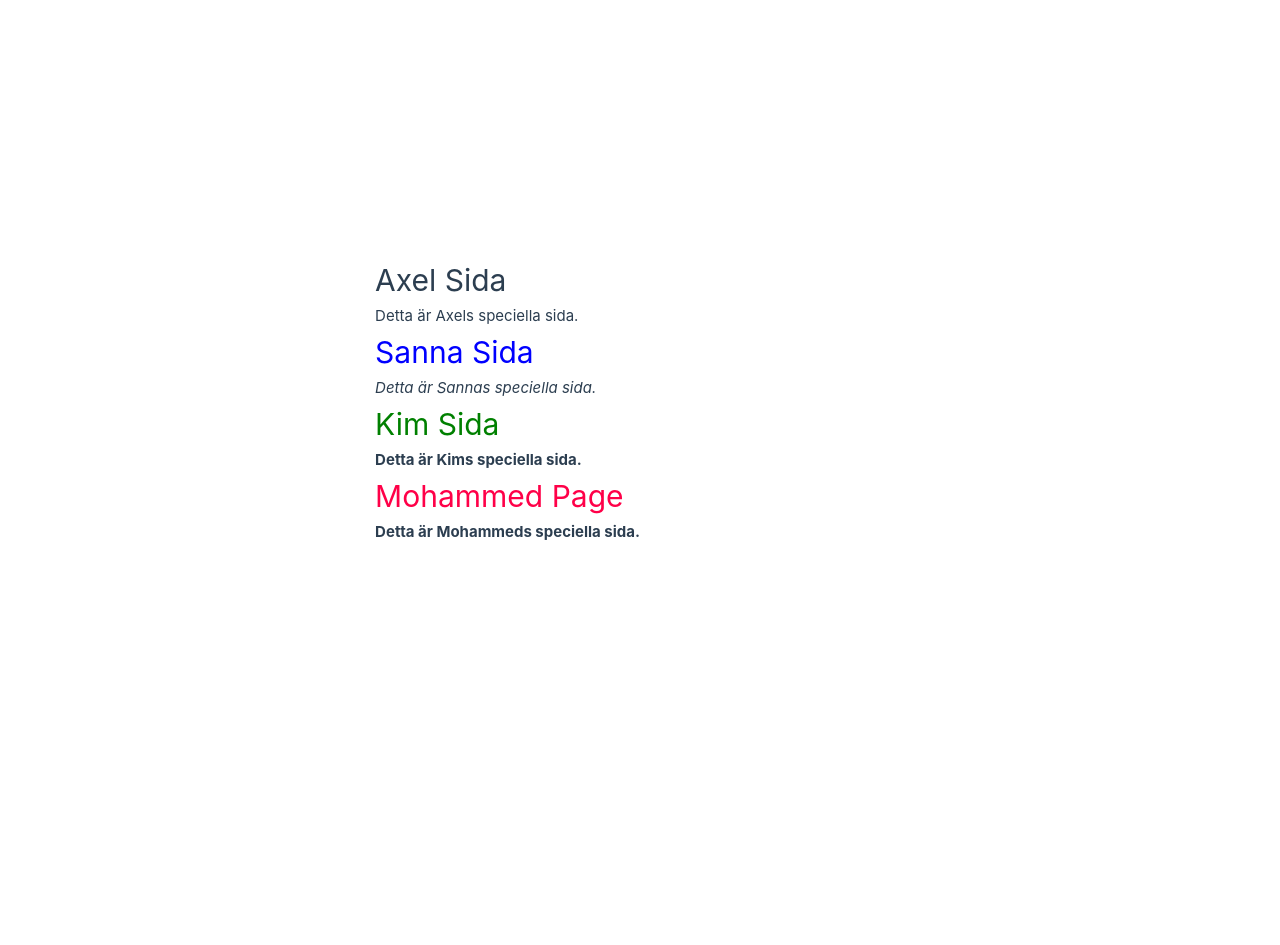
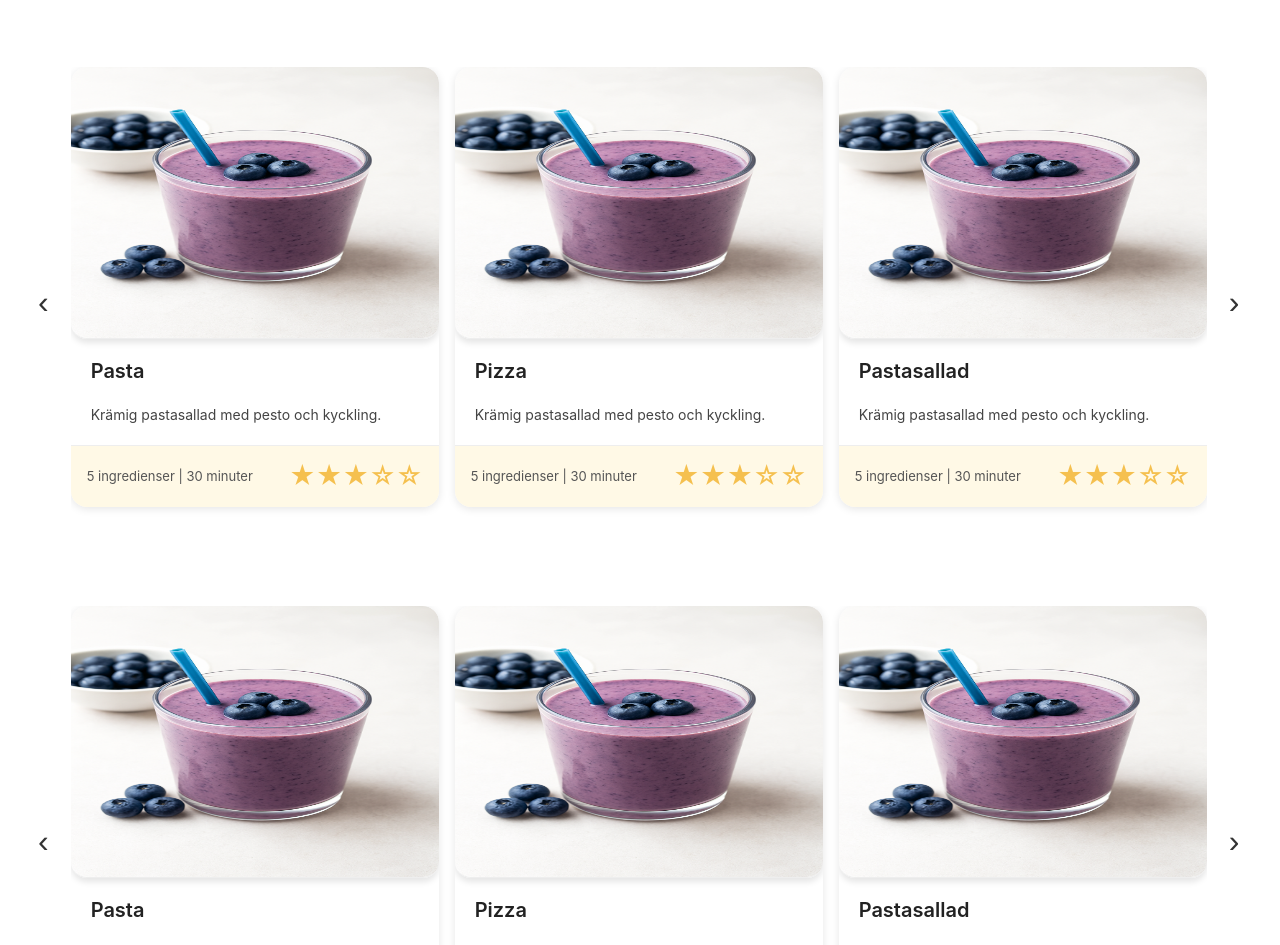
Before and after one commit to Falusvampen/vue-framework, a Vue app: page / in a window 1280 px wide. Shown: the top 945 px of the page. Before the commit the page ends 800 px from the top, so only its background shows below. Built offline with nearby package versions, Linux system fonts and the light colour scheme.

Commit message:
ColorExamples

```diff
--- a/src/components/CardCarousel.vue
+++ b/src/components/CardCarousel.vue
@@ -82,6 +82,7 @@ export default {
   font-weight: bold;
   color: white;
   margin-left: 6%;
+  margin-bottom: 1rem;
 }
 .carousel {
   display: flex;
@@ -99,6 +100,7 @@ export default {
   display: flex;
   gap: 1rem;
   transition: transform 0.5s ease;
+  margin-bottom: 2rem;
 }
 
 .card {
--- /dev/null
+++ b/src/components/Colorexamples.vue
@@ -0,0 +1,17 @@
+🔥 Energi & Passion
+- #FF4500 Orange (#FF4500) – energi, aptit
+- #E63946 Röd (#E63946) – styrka, motivation
+- #2B2D42 Mörkgrå (#2B2D42) – kontrast, seriös känsla
+- #F8F9FA Vit (#F8F9FA) – ren bakgrund
+
+🌱 Fräsch & Hälsosam
+- #2E8B57 Grön (#2E8B57) – hälsa, balans
+- #FFD700 Gul (#FFD700) – positivitet, energi
+- #FFFFFF Vit (#FFFFFF) – enkelhet, renhet
+- #808080 Grå (#808080) – neutral bas
+
+💎 Modern & Sportig
+- #0077B6 Blå (#0077B6) – tillit, modern känsla
+- #00B4D8 Turkos (#00B4D8) – fräsch, sportig
+- #90E0EF Ljusblå (#90E0EF) – luftig bakgrund
+- #333333 Mörkgrå (#333333) – kontrast
--- /dev/null
+++ b/src/components/StepComponent.vue
@@ -0,0 +1,85 @@
+<script>
+export default {
+  props: {
+    title: String,
+    steps: Array
+  }
+}
+</script>
+
+<template>
+  <div class="görsåhär-card">
+    <div class="görsåhär-heading">
+      <h2>{{ title }}</h2>
+    </div>
+
+    <div
+      class="step"
+      v-for="(step, index) in steps"
+      :key="index"
+    >
+      <div class="step-number">{{ step.number }}</div>
+      <div class="step-text">{{ step.tutorial }}</div>
+    </div>
+  </div>
+</template>
+
+
+
+<style scoped>
+.görsåhär-card {
+  background-color: #fff8f0;
+  border-radius: 16px;
+  padding: 20px 24px;
+  width: 40rem;
+  height: 30rem;
+  box-shadow: 0 4px 10px rgba(0, 0, 0, 0.08);
+  display: flex;
+  flex-direction: column;
+  gap: 1rem;
+}
+
+
+.görsåhär-heading {
+  margin-bottom: 0.5rem;
+}
+
+.görsåhär-heading h2 {
+  font-size: 1.2rem;
+  font-weight: 600;
+  color: #333;
+  margin: 0;
+}
+
+.step {
+  display: flex;
+  align-items: flex-start;
+  background: #fff;
+  border-radius: 12px;
+  padding: 10px 14px;
+  box-shadow: 0 1px 4px rgba(0, 0, 0, 0.05);
+}
+
+
+
+.step-number {
+  background-color: #f1d0a1;
+  color: #333;
+  font-weight: bold;
+  border-radius: 50%;
+  width: 1.6rem;
+  height: 1.6rem;
+  display: flex;
+  align-items: center;
+  justify-content: center;
+  flex-shrink: 0;
+  margin-right: 10px;
+}
+
+.step-text {
+  flex: 1;
+  font-size: 0.95rem;
+  color: #444;
+  line-height: 1.5;
+}
+</style>
--- a/src/views/HomeView.vue
+++ b/src/views/HomeView.vue
@@ -1,15 +1,116 @@
 <script setup>
-import AxelComponent from '@/components/AxelComponent.vue'
-import KimComponent from '@/components/KimComponent.vue'
-import MohammedComponent from '@/components/MohammedComponent.vue'
-import SannaComponent from '@/components/SannaComponent.vue'
+import CardCarousel from '../components/CardCarousel.vue'
 </script>
 
 <template>
   <main>
-    <AxelComponent />
-    <SannaComponent />
-    <KimComponent />
-    <MohammedComponent />
+    <CardCarousel { title="Favoriter" }, :cards="[
+      {
+        title: 'Pasta',
+        description: 'Krämig pastasallad med pesto och kyckling.',
+        imageSrc: 'berry.png',
+        altText: 'Pastasallad',
+        ingredients: '5 ingredienser',
+        time: '30 minuter',
+        rating: '★★★☆☆'
+
+
+      },
+      {
+        title: 'Pizza',
+        description: 'Krämig pastasallad med pesto och kyckling.',
+        imageSrc: 'berry.png',
+        altText: 'Pastasallad',
+        ingredients: '5 ingredienser',
+        time: '30 minuter',
+        rating: '★★★☆☆'
+
+
+      },
+      {
+        title: 'Pastasallad',
+        description: 'Krämig pastasallad med pesto och kyckling.',
+        imageSrc: 'berry.png',
+        altText: 'Pastasallad',
+        ingredients: '5 ingredienser',
+        time: '30 minuter',
+        rating: '★★★☆☆'
+
+
+      },
+      {
+        title: 'Halloumi sallad',
+        description: 'En fräsch sallad med grillad halloumi.',
+        imageSrc: 'berry.png',
+        altText: 'Halloumi sallad',
+        ingredients: '6 ingredienser',
+        time: '74 minuter',
+        rating: '★★★★★'
+      },
+      {
+        title: 'Halloumi sallad',
+        description: 'En fräsch sallad med grillad halloumi.',
+        imageSrc: 'berry.png',
+        altText: 'Halloumi sallad',
+        ingredients: '6 ingredienser',
+        time: '74 minuter',
+        rating: '★★★★★'
+      }
+    ]" :visibleCount="3" />
+
+
+    <CardCarousel { title="Senaste Nytt" }, :cards="[
+      {
+        title: 'Pasta',
+        description: 'Krämig pastasallad med pesto och kyckling.',
+        imageSrc: 'berry.png',
+        altText: 'Pastasallad',
+        ingredients: '5 ingredienser',
+        time: '30 minuter',
+        rating: '★★★☆☆'
+
+
+      },
+      {
+        title: 'Pizza',
+        description: 'Krämig pastasallad med pesto och kyckling.',
+        imageSrc: 'berry.png',
+        altText: 'Pastasallad',
+        ingredients: '5 ingredienser',
+        time: '30 minuter',
+        rating: '★★★☆☆'
+
+
+      },
+      {
+        title: 'Pastasallad',
+        description: 'Krämig pastasallad med pesto och kyckling.',
+        imageSrc: 'berry.png',
+        altText: 'Pastasallad',
+        ingredients: '5 ingredienser',
+        time: '30 minuter',
+        rating: '★★★☆☆'
+
+
+      },
+      {
+        title: 'Halloumi sallad',
+        description: 'En fräsch sallad med grillad halloumi.',
+        imageSrc: 'berry.png',
+        altText: 'Halloumi sallad',
+        ingredients: '6 ingredienser',
+        time: '74 minuter',
+        rating: '★★★★★'
+      },
+      {
+        title: 'Halloumi sallad',
+        description: 'En fräsch sallad med grillad halloumi.',
+        imageSrc: 'berry.png',
+        altText: 'Halloumi sallad',
+        ingredients: '6 ingredienser',
+        time: '74 minuter',
+        rating: '★★★★★'
+      }
+    ]" :visibleCount="3" />
   </main>
 </template>
--- /dev/null
+++ b/src/views/RecipeView.vue
@@ -0,0 +1,23 @@
+
+<script setup>
+    import StepComponent from '../components/StepComponent.vue';
+</script>
+
+<template>
+    <div>
+        <StepComponent title="Gör så här" :steps="[
+            { number: 1, tutorial: 'Skiva halloumin och stek den gyllenbrun.' },
+            { number: 2, tutorial: 'Hacka grönsakerna och blanda i en skål.' },
+            { number: 3, tutorial: 'Toppa med halloumi och servera.' }
+        ]"
+
+        />
+
+    </div>
+</template>
+
+
+
+<style scoped>
+
+</style>
```
Also changed, not shown: public/berry.png (added).
